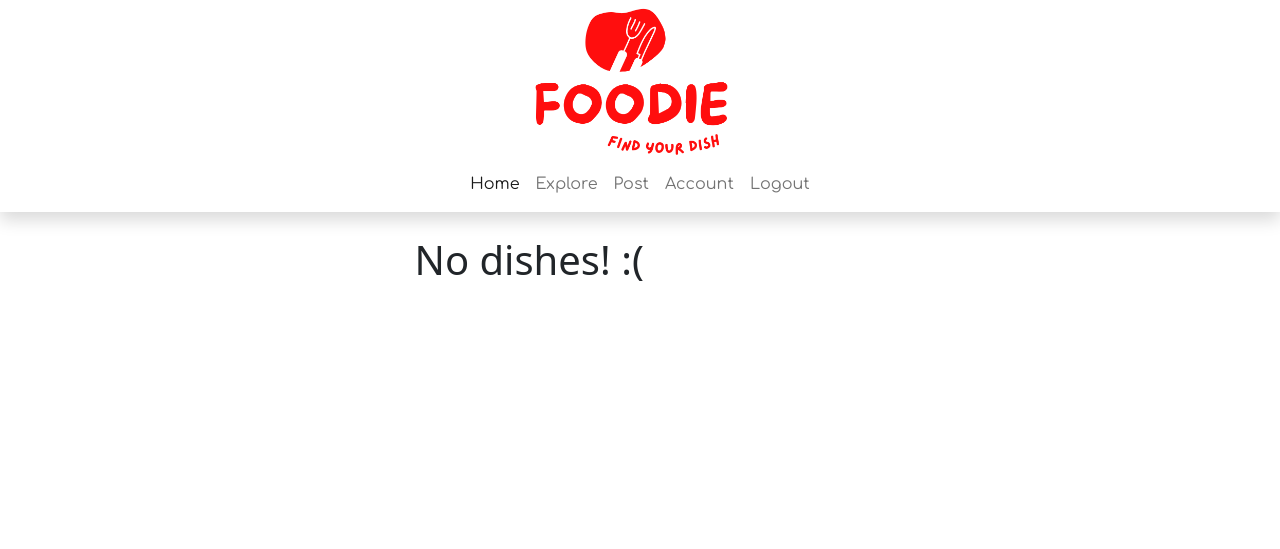
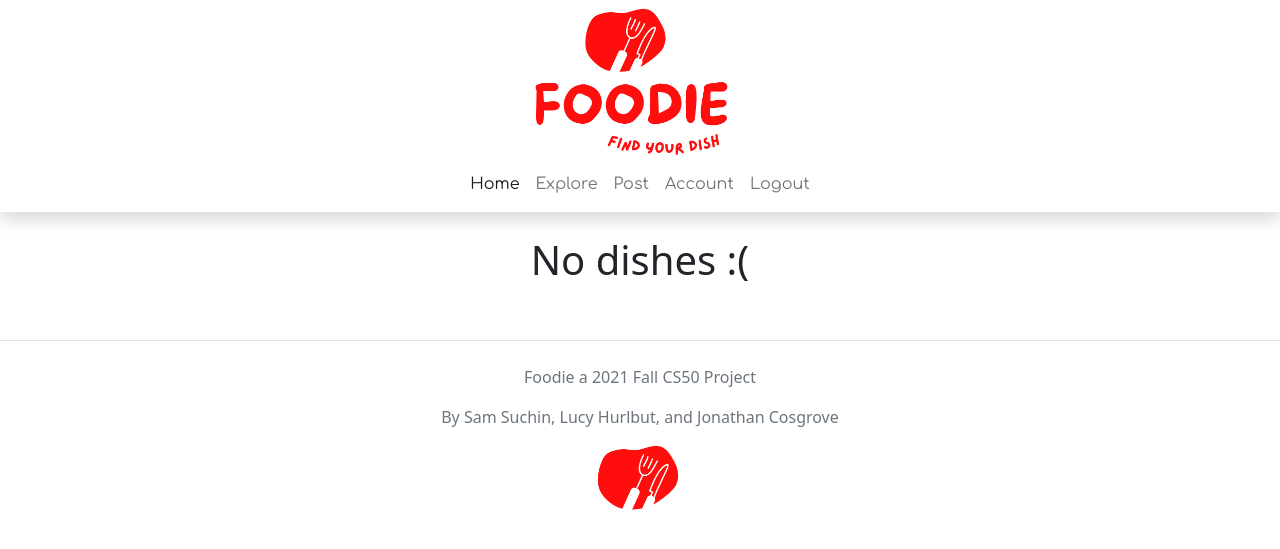
Before and after one commit to samsuchin/foodie, a Django app: page / in a window 1280 px wide. Shown: the top 549 px of the page. Run offline with Django 3.2, Linux system fonts and the light colour scheme; the visitor is signed in with stand-in values (Sample User, id 1); data that the repository does not hold is empty; some libraries are stand-ins or nearby versions.

Commit message:
footer and changed databased for implementation

```diff
--- a/account/views.py
+++ b/account/views.py
@@ -12,11 +12,11 @@ def account_detail(request, username):
     account = get_object_or_404(get_user_model(), username=username)
     context = {
         "account": account,
-        "user_saves": Save.objects.filter(saved_by=request.user).values_list("dish_id", flat=True),
         "saved_performances": Dish.objects.filter(saves__saved_by=request.user).order_by("-pk")
     }
     # If the user owns the account display that specific template
     if account==request.user:
+        context["user_saves"] = Save.objects.filter(saved_by=request.user).values_list("dish_id", flat=True)
         return render(request, "account/personal.html", context)
     # Else do detail template
     else:
--- a/core/views.py
+++ b/core/views.py
@@ -11,7 +11,8 @@ def home(request):
     # Pass the data to the template
     context = {
         "dishes": dishes,
-        "user_saves": Save.objects.filter(saved_by=request.user).values_list("dish_id", flat=True)
     }
+    if request.user.is_authenticated:
+        context["user_saves"] = Save.objects.filter(saved_by=request.user).values_list("dish_id", flat=True)
 
     return render(request, "index.html", context)
--- a/resturant/views.py
+++ b/resturant/views.py
@@ -6,6 +6,7 @@ def resturant_detail(request, resturant_pk):
     resturant = get_object_or_404(Resturant, pk=resturant_pk)
     context = {
         "resturant": resturant,
-        "user_saves": Save.objects.filter(saved_by=request.user).values_list("dish_id", flat=True)
     }
+    if request.user.is_authenticated:
+        context["user_saves"] = Save.objects.filter(saved_by=request.user).values_list("dish_id", flat=True)
     return render(request, "resturant/detail.html", context)
--- a/static/css/base.css
+++ b/static/css/base.css
@@ -44,3 +44,4 @@ body {}
     border-color: #d22604 !important;
     color: black !important;
 }
+footer{}
--- a/static/css/dishes.css
+++ b/static/css/dishes.css
@@ -40,10 +40,16 @@
 .link:hover {
     color: #FF3008;
 }
-
+.card-body{
+    z-index: 1000;
+}
 
 
 .dish-review{
     overflow-y: scroll;
     max-height: 200px;
 }
+
+.carousel-control-next, .carousel-control-prev{
+    bottom: 50%;
+}
--- a/templates/includes/footer.html
+++ b/templates/includes/footer.html
@@ -0,0 +1,7 @@
+{% load static %}
+
+<footer class="py-4 border-top text-center">
+    <p class="text-center text-muted">Foodie a 2021 Fall CS50 Project</p>
+    <p class="text-center text-muted">By Sam Suchin, Lucy Hurlbut, and Jonathan Cosgrove</p>
+    <img src="{% static 'images/favicon.png' %}" width="100" alt="">
+</footer>
--- a/templates/index.html
+++ b/templates/index.html
@@ -28,13 +28,13 @@
                 </button>
               </div>
             {% else %}
-            <h1>No dishes! :(</h1>
+            <h1 class="text-center">No dishes :(</h1>
             {% endif %}
         </div>
 
     </div>
 </div>
-
+</div>
 
 {% endblock %}
 
```
Also changed, not shown: foodie/settings.py (+13 -13 lines).
